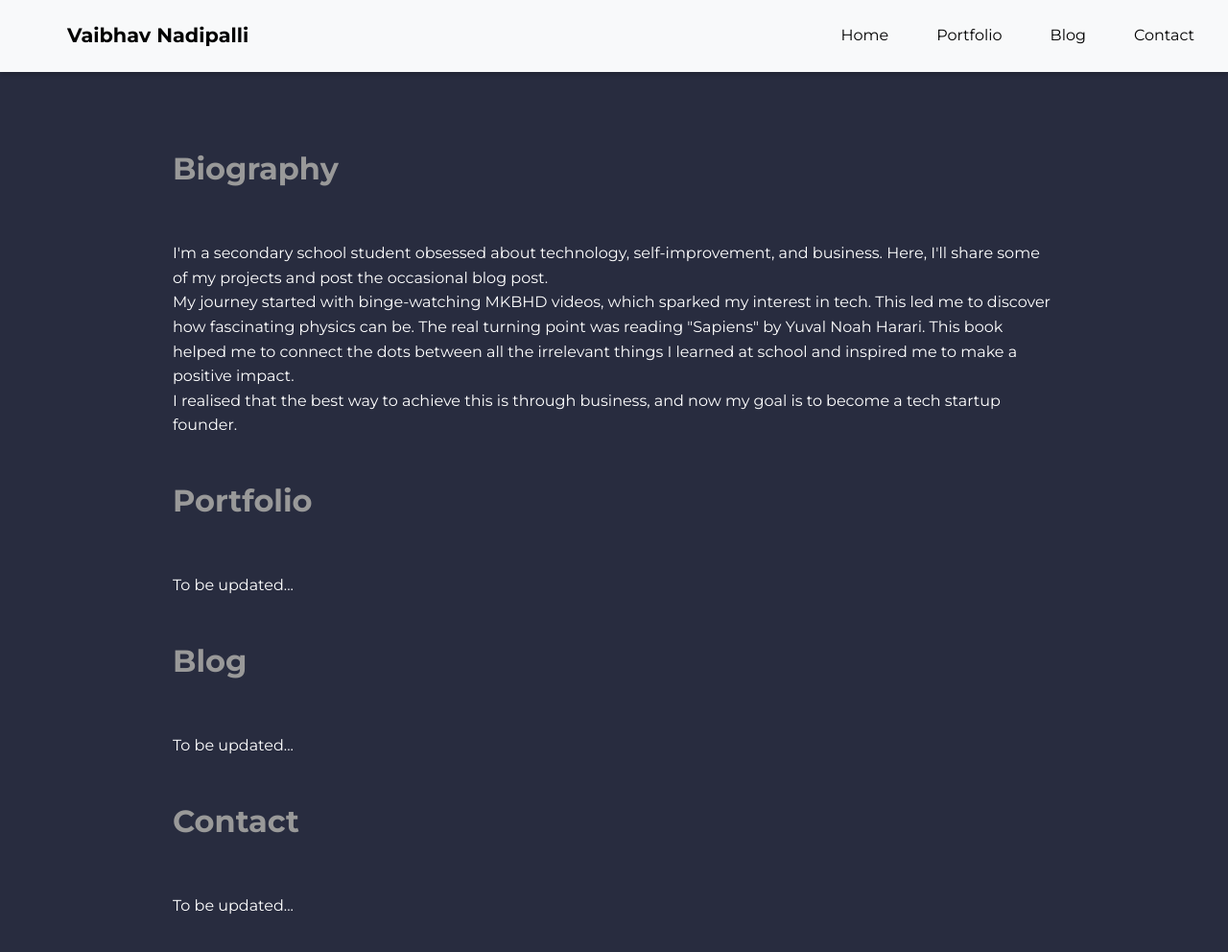
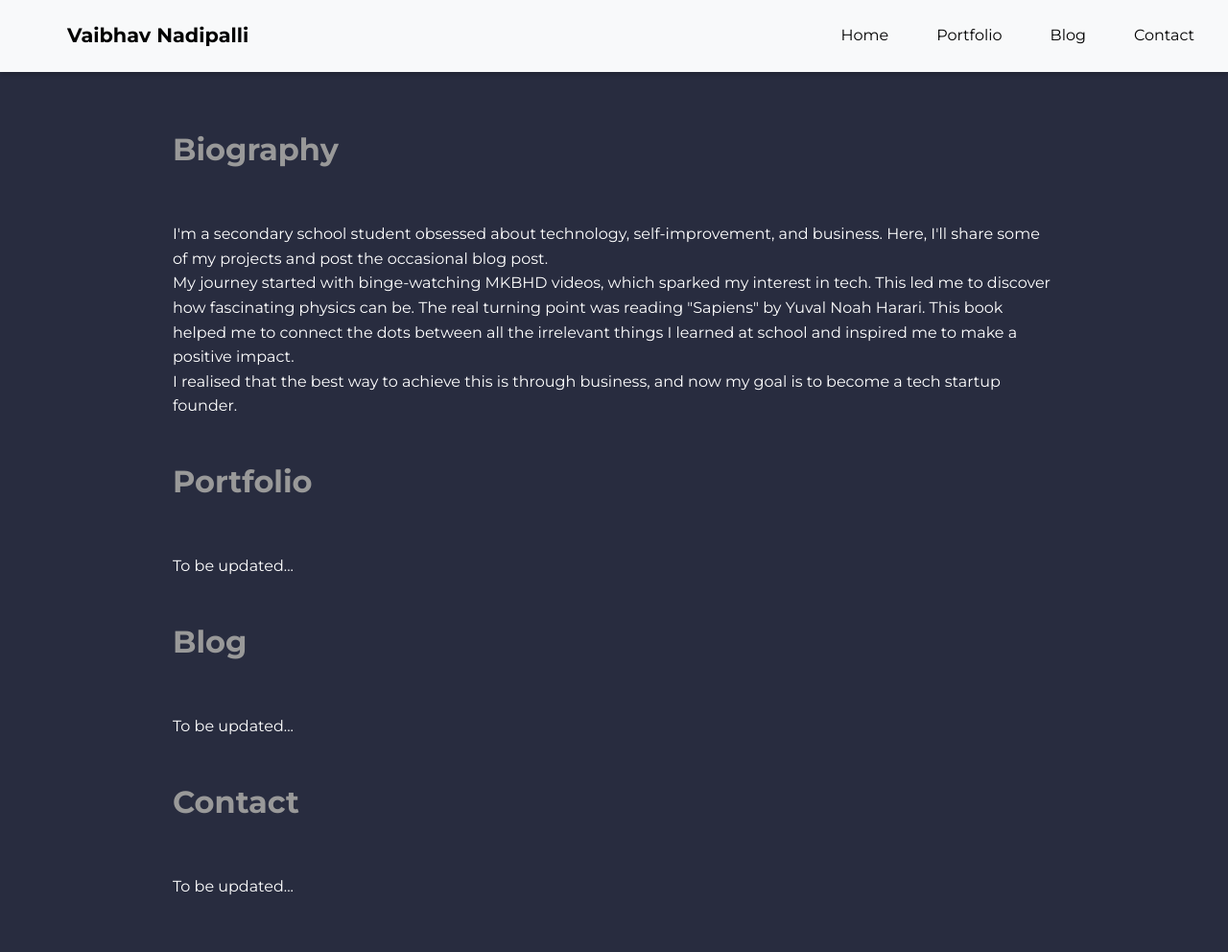
Before and after one commit to Vaibhav-Nadipalli/vaibhav-nadipalli.github.io, a Jekyll site: the page built from index.markdown, in a window 1280 px wide and 996 px high. Shown: the top 992 px of the window at 96% size. Built offline with Jekyll 4.4.1, drawn with Linux system fonts in a browser that asks for light colours.

Commit message:
Update styles.css

```diff
--- a/assets/css/styles.css
+++ b/assets/css/styles.css
@@ -115,7 +115,7 @@ header {
 /* Main content area */
 main {
     max-width: 75%; /* Increase the max-width to 75% */
-    margin: 90px auto 20px;
+    margin: 70px auto 20px;
     padding: 20px;
     background-color: #282c3f;
     color: #fff;
```
